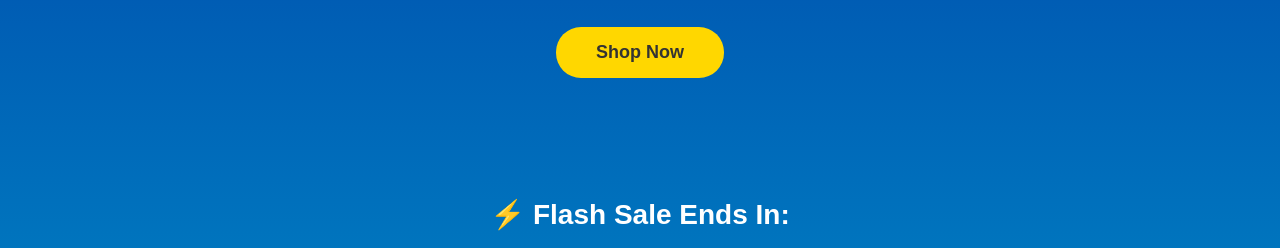
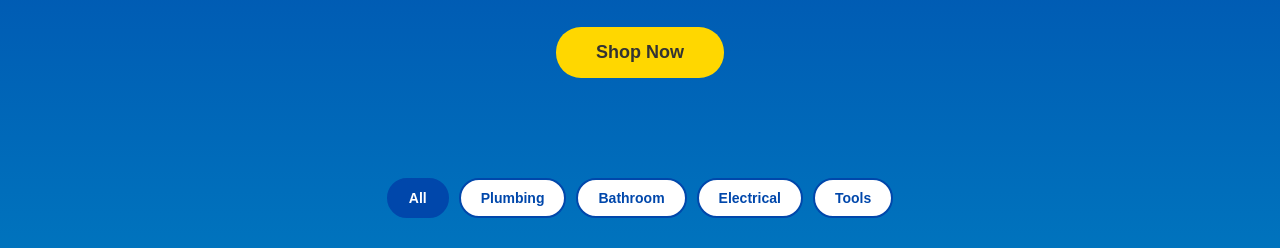
Before and after one commit to IsaaqKariuki/Webb_AiML, a plain HTML site: page index.html in a window 1280 px wide. Shown: the part 226-474 px from the top of the page. Drawn offline with Linux system fonts and the light colour scheme.

Commit message:
Filtering 1

```diff
--- a/index.html
+++ b/index.html
@@ -15,7 +15,7 @@
         <li><a href="#">Home</a></li>
         <li><a href="#">Categories</a></li>
         <li><a href="#">Contact</a></li>
-        <li><a href="#" id="cartIcon">🛒 Cart <span id="cartCount">0</span></a></l>
+        <li><a href="#" id="cartIcon">🛒 Cart <span id="cartCount">0</span></a></li>
       </ul>
     </nav>
 
@@ -27,6 +27,15 @@
     <button class="hero-btn">Shop Now</button>
   </div>
 </section>
+
+<!-- Category Filter -->
+<div class="filter-buttons">
+  <button class="filter-btn active" onclick="filterProducts('all')">All</button>
+  <button class="filter-btn" onclick="filterProducts('Plumbing')">Plumbing</button>
+  <button class="filter-btn" onclick="filterProducts('Bathroom')">Bathroom</button>
+  <button class="filter-btn" onclick="filterProducts('Electrical')">Electrical</button>
+  <button class="filter-btn" onclick="filterProducts('Tools')">Tools</button>
+</div>
 
 <!-- Flash Sale Timer -->
 <section class="timer-section">
@@ -52,28 +61,7 @@
       <h2>🔥 Top Picks</h2>
       <div class="product-grid">
 
-        <!--
-        <div class="product-card">
-          <img src="https://via.placeholder.com/200" alt="Product 1" />
-          <h3>Product 1</h3>
-          <p>KSh 1,500</p>
-          <button>Add to Cart</button>
-        </div>
 
-        <div class="product-card">
-          <img src="https://via.placeholder.com/200" alt="Product 2" />
-          <h3>Product 2</h3>
-          <p>KSh 2,000</p>
-          <button>Add to Cart</button>
-        </div>
-
-        <div class="product-card">
-          <img src="https://via.placeholder.com/200" alt="Product 3" />
-          <h3>Product 3</h3>
-          <p>KSh 3,500</p>
-          <button>Add to Cart</button>
-        </div>
-.-->
       </div>
     </section>
 
--- a/script.js
+++ b/script.js
@@ -21,7 +21,7 @@ const products = [
   { id: 12, name: "Screwdriver Set", price: 1200, category: "Tools" }
 ]
 
-function renderProducts() {
+function renderProducts(productList) {
   const productGrid = document.querySelector(".product-grid")
   productGrid.innerHTML = ""
 
@@ -98,7 +98,25 @@ function renderCart() {
   cartTotal.textContent = "KSh " + total.toLocaleString()
 }
 
-renderProducts()
+//renderProducts(products)
+
+///Filtering products based on the category //
+function filterProducts(category) {
+  console.log("Filter clicked:", category)
+
+}
+function filterProducts(category) {
+  if (category === "all") {
+    renderProducts(products)
+  } else {
+    const filtered = products.filter(function(p) {
+      return p.category === category
+    })
+    renderProducts(filtered)
+  }
+}
+
+renderProducts(products)
 ///////////////////TIMER SECTION ///////////
 // Set countdown duration (1 hour from now)
 let totalSeconds = 3700
--- a/styles.css
+++ b/styles.css
@@ -312,3 +312,33 @@ body {
 .overlay.active {
   display: block;
 }
+
+/* Filter Buttons */
+.filter-buttons {
+  display: flex;
+  justify-content: center;
+  gap: 10px;
+  padding: 20px 30px;
+  flex-wrap: wrap;
+}
+
+.filter-btn {
+  background-color: white;
+  color: #0047ab;
+  border: 2px solid #0047ab;
+  padding: 10px 20px;
+  border-radius: 25px;
+  font-size: 14px;
+  font-weight: bold;
+  cursor: pointer;
+}
+
+.filter-btn.active {
+  background-color: #0047ab;
+  color: white;
+}
+
+.filter-btn:hover {
+  background-color: #0047ab;
+  color: white;
+}
```
